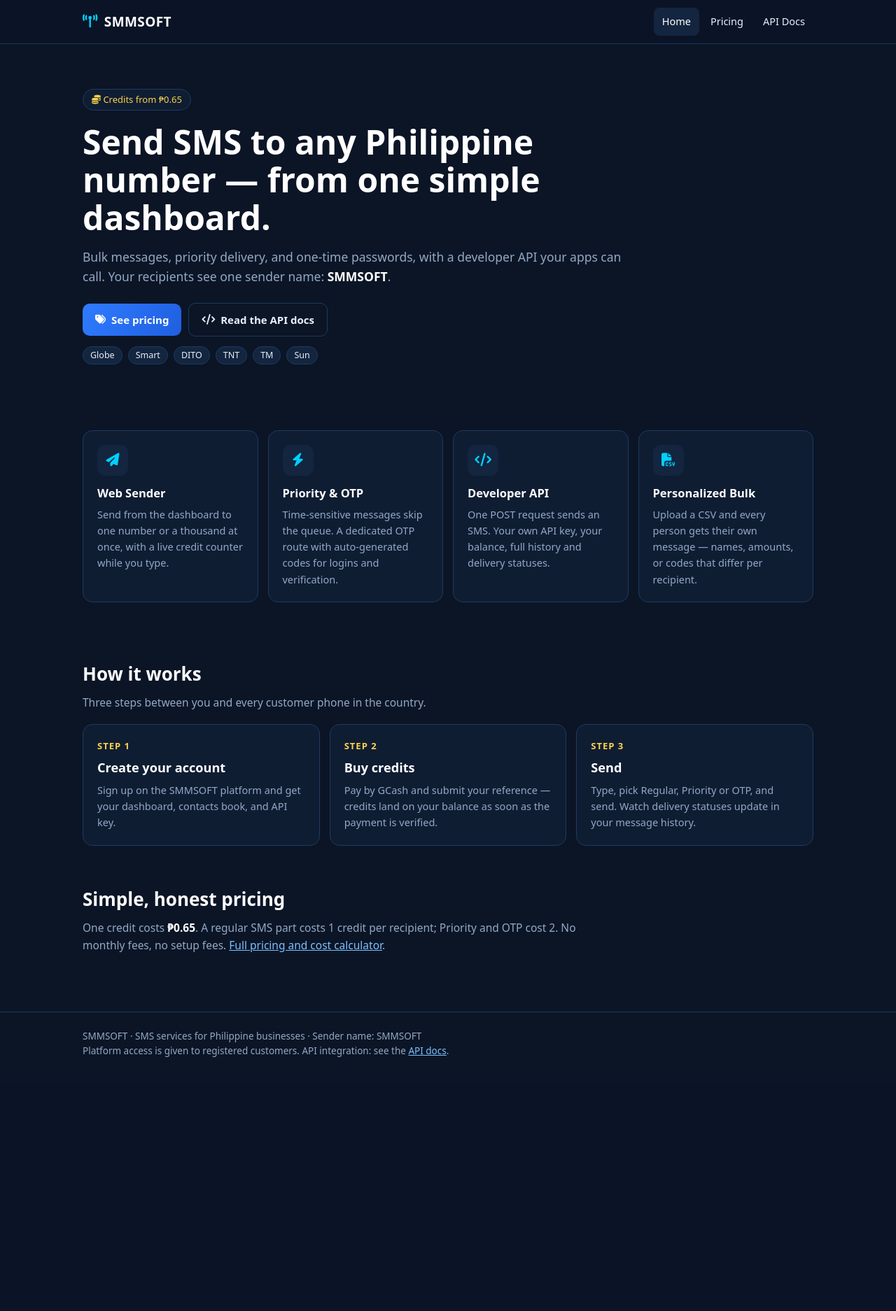
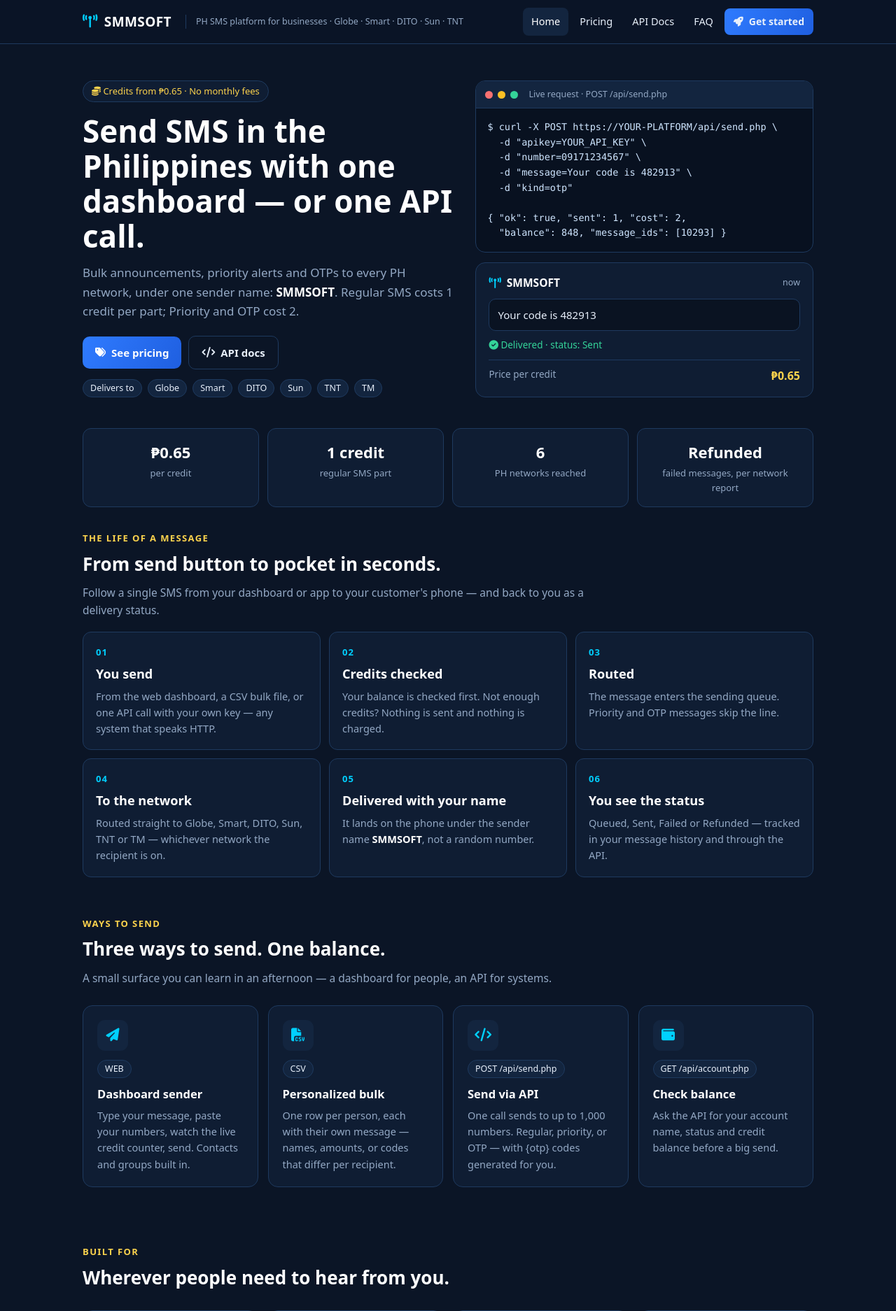
Before and after one commit to stevenjoetolloreyes/smmsoft-website, a PHP site: page / in a window 1280 px wide. Shown: the top 1874 px of the page at 70% size. Before the commit the page ends 1511 px from the top, so only its background shows below. Run offline with PHP 8.4, Linux system fonts and the light colour scheme.

Commit message:
Redesign front page in UniSMS-style layout: new header, hero with live code panel and phone card, stats, message journey, endpoints, built-for, FAQ; matching header on Pricing and API pages

```diff
--- a/api.html
+++ b/api.html
@@ -11,11 +11,14 @@
 <body>
 <header class="site"><div class="wrap nav">
   <a class="brand" href="index.html"><i class="fa-solid fa-tower-broadcast"></i> SMMSOFT</a>
+  <span class="brandsub">PH SMS platform for businesses · Globe · Smart · DITO · Sun · TNT</span>
   <button id="navToggle" aria-label="Menu"><i class="fa-solid fa-bars"></i></button>
   <nav class="links" id="navLinks">
     <a href="index.html">Home</a>
     <a href="pricing.html">Pricing</a>
     <a href="api.html" class="on">API Docs</a>
+      <a href="index.html#faq">FAQ</a>
+    <a class="btn small" href="pricing.html"><i class="fa-solid fa-rocket"></i> Get started</a>
   </nav>
 </div></header>
 
--- a/assets/style.css
+++ b/assets/style.css
@@ -56,3 +56,44 @@ footer.site{border-top:1px solid var(--line);margin-top:36px;padding:24px 0 34px
   nav.links.open{display:flex}
   .hero{padding:40px 0 24px}
 }
+
+/* UniSMS-style front page components */
+.brandsub{color:var(--mut);font-size:12.5px;border-left:1px solid var(--line);padding-left:14px;margin-left:2px}
+@media (max-width:900px){.brandsub{display:none}}
+.hero2{display:grid;grid-template-columns:1.05fr .95fr;gap:28px;align-items:center;padding:52px 0 34px}
+.hero2 h1{font-size:clamp(29px,4.6vw,44px);line-height:1.14;color:#fff;margin:16px 0 14px}
+.hero2 p{color:var(--mut);font-size:17px;margin:0 0 22px}
+.hero2 .tag{display:inline-block;border:1px solid var(--line);background:var(--panel);border-radius:999px;padding:4px 12px;font-size:13px;color:var(--gold)}
+.hero-demo{display:flex;flex-direction:column;gap:14px}
+.codepanel{background:#081120;border:1px solid var(--line);border-radius:14px;overflow:hidden}
+.cp-head{display:flex;align-items:center;gap:7px;background:var(--panel2);padding:9px 13px;border-bottom:1px solid var(--line)}
+.dot{width:11px;height:11px;border-radius:50%}
+.dot.r{background:#f87171}.dot.y{background:#fbbf24}.dot.g{background:#34d399}
+.cp-title{margin-left:8px;font-size:12.5px;color:var(--mut)}
+.codepanel pre{border:none;border-radius:0;margin:0;background:transparent}
+.phone{background:var(--panel);border:1px solid var(--line);border-radius:14px;padding:16px 18px}
+.ph-head{font-weight:700;color:#fff;display:flex;gap:8px;align-items:center}
+.ph-head i{color:var(--acc2)}
+.ph-head span{margin-left:auto;color:var(--mut);font-weight:400;font-size:12.5px}
+.ph-msg{background:#0a1322;border:1px solid var(--line);border-radius:10px;padding:10px 12px;margin:10px 0;font-size:15px}
+.ph-meta{color:var(--ok);font-size:13.5px}
+.ph-price{margin-top:10px;border-top:1px solid var(--line);padding-top:10px;color:var(--mut);font-size:13.5px;display:flex;justify-content:space-between}
+.ph-price b{color:var(--gold);font-size:16px}
+.stats{display:grid;grid-template-columns:repeat(auto-fit,minmax(160px,1fr));gap:12px;padding:10px 0 6px}
+.stat{background:var(--panel);border:1px solid var(--line);border-radius:12px;padding:16px;text-align:center}
+.stat .sv{font-size:22px;font-weight:800;color:#fff}
+.stat .sk{color:var(--mut);font-size:13px;margin-top:2px}
+.kick{color:var(--gold);font-size:13px;font-weight:700;letter-spacing:1.4px;text-transform:uppercase;margin:0 0 6px}
+.journey{display:grid;grid-template-columns:repeat(auto-fit,minmax(300px,1fr));gap:12px}
+.jstep{background:var(--panel);border:1px solid var(--line);border-radius:12px;padding:18px}
+.jstep .jn{color:var(--acc2);font-weight:800;font-size:13px;letter-spacing:1px}
+.jstep h3{color:#fff;margin:6px 0}
+.jstep p{color:var(--mut);margin:0;font-size:14.5px}
+.faq{background:var(--panel);border:1px solid var(--line);border-radius:12px;padding:4px 18px;margin-bottom:10px}
+.faq summary{cursor:pointer;color:#fff;font-weight:600;padding:12px 0;list-style:none}
+.faq summary::-webkit-details-marker{display:none}
+.faq p{color:var(--mut);margin:0 0 14px;font-size:14.5px}
+.ctaband{text-align:center;background:linear-gradient(140deg,var(--panel2),var(--panel));border:1px solid var(--line);border-radius:16px;padding:38px 22px;margin:14px 0 6px}
+.ctaband h2{color:#fff;font-size:28px;margin:0 0 8px}
+.ctaband p{color:var(--mut);max-width:560px;margin:0 auto 20px}
+@media (max-width:860px){.hero2{grid-template-columns:1fr;padding:36px 0 22px}}
--- a/index.html
+++ b/index.html
@@ -3,74 +3,171 @@
 <head>
 <meta charset="UTF-8">
 <meta name="viewport" content="width=device-width, initial-scale=1.0">
-<title>SMMSOFT — SMS for Philippine Businesses</title>
-<meta name="description" content="SMMSOFT lets Philippine businesses send bulk SMS, priority messages and OTP from one dashboard or a simple API. Sender name: SMMSOFT. Credits from ₱0.65.">
+<title>SMMSOFT — SMS for Philippine Businesses: Bulk & OTP from ₱0.65</title>
+<meta name="description" content="SMMSOFT sends bulk SMS, priority messages and OTPs to Globe, Smart, DITO, Sun and TNT from one dashboard or a simple API. Sender name: SMMSOFT. Credits from ₱0.65.">
 <link rel="stylesheet" href="https://cdnjs.cloudflare.com/ajax/libs/font-awesome/6.5.2/css/all.min.css">
 <link rel="stylesheet" href="assets/style.css">
 </head>
 <body>
 <header class="site"><div class="wrap nav">
   <a class="brand" href="index.html"><i class="fa-solid fa-tower-broadcast"></i> SMMSOFT</a>
+  <span class="brandsub">PH SMS platform for businesses · Globe · Smart · DITO · Sun · TNT</span>
   <button id="navToggle" aria-label="Menu"><i class="fa-solid fa-bars"></i></button>
   <nav class="links" id="navLinks">
     <a href="index.html" class="on">Home</a>
     <a href="pricing.html">Pricing</a>
     <a href="api.html">API Docs</a>
+    <a href="#faq">FAQ</a>
+    <a class="btn small" href="pricing.html"><i class="fa-solid fa-rocket"></i> Get started</a>
   </nav>
 </div></header>
 
 <main class="wrap">
-  <section class="hero">
-    <span class="tag"><i class="fa-solid fa-coins"></i> Credits from ₱0.65</span>
-    <h1>Send SMS to any Philippine number — from one simple dashboard.</h1>
-    <p>Bulk messages, priority delivery, and one-time passwords, with a developer API your apps can call.
-       Your recipients see one sender name: <b style="color:#fff">SMMSOFT</b>.</p>
-    <div class="rowflex">
-      <a class="btn" href="pricing.html"><i class="fa-solid fa-tags"></i> See pricing</a>
-      <a class="btn ghost" href="api.html"><i class="fa-solid fa-code"></i> Read the API docs</a>
+  <section class="hero2">
+    <div class="hero-copy">
+      <span class="tag"><i class="fa-solid fa-coins"></i> Credits from ₱0.65 · No monthly fees</span>
+      <h1>Send SMS in the Philippines with one dashboard — or one API call.</h1>
+      <p>Bulk announcements, priority alerts and OTPs to every PH network, under one sender name: <b style="color:#fff">SMMSOFT</b>.
+         Regular SMS costs 1 credit per part; Priority and OTP cost 2.</p>
+      <div class="rowflex">
+        <a class="btn" href="pricing.html"><i class="fa-solid fa-tags"></i> See pricing</a>
+        <a class="btn ghost" href="api.html"><i class="fa-solid fa-code"></i> API docs</a>
+      </div>
+      <div class="networks">
+        <span class="pill">Delivers to</span><span class="pill">Globe</span><span class="pill">Smart</span><span class="pill">DITO</span><span class="pill">Sun</span><span class="pill">TNT</span><span class="pill">TM</span>
+      </div>
     </div>
-    <div class="networks">
-      <span class="pill">Globe</span><span class="pill">Smart</span><span class="pill">DITO</span>
-      <span class="pill">TNT</span><span class="pill">TM</span><span class="pill">Sun</span>
+    <div class="hero-demo">
+      <div class="codepanel">
+        <div class="cp-head"><span class="dot r"></span><span class="dot y"></span><span class="dot g"></span><span class="cp-title">Live request · POST /api/send.php</span></div>
+<pre class="mono">$ curl -X POST https://YOUR-PLATFORM/api/send.php \
+  -d "apikey=YOUR_API_KEY" \
+  -d "number=09171234567" \
+  -d "message=Your code is 482913" \
+  -d "kind=otp"
+
+{ "ok": true, "sent": 1, "cost": 2,
+  "balance": 848, "message_ids": [10293] }</pre>
+      </div>
+      <div class="phone">
+        <div class="ph-head"><i class="fa-solid fa-tower-broadcast"></i> SMMSOFT <span>now</span></div>
+        <div class="ph-msg">Your code is 482913</div>
+        <div class="ph-meta"><i class="fa-solid fa-circle-check"></i> Delivered · status: Sent</div>
+        <div class="ph-price">Price per credit <b>₱0.65</b></div>
+      </div>
+    </div>
+  </section>
+
+  <section class="stats">
+    <div class="stat"><div class="sv">₱0.65</div><div class="sk">per credit</div></div>
+    <div class="stat"><div class="sv">1 credit</div><div class="sk">regular SMS part</div></div>
+    <div class="stat"><div class="sv">6</div><div class="sk">PH networks reached</div></div>
+    <div class="stat"><div class="sv">Refunded</div><div class="sk">failed messages, per network report</div></div>
+  </section>
+
+  <section>
+    <p class="kick">The life of a message</p>
+    <h2 class="sec">From send button to pocket in seconds.</h2>
+    <p class="lead">Follow a single SMS from your dashboard or app to your customer's phone — and back to you as a delivery status.</p>
+    <div class="journey">
+      <div class="jstep"><div class="jn">01</div><h3>You send</h3><p>From the web dashboard, a CSV bulk file, or one API call with your own key — any system that speaks HTTP.</p></div>
+      <div class="jstep"><div class="jn">02</div><h3>Credits checked</h3><p>Your balance is checked first. Not enough credits? Nothing is sent and nothing is charged.</p></div>
+      <div class="jstep"><div class="jn">03</div><h3>Routed</h3><p>The message enters the sending queue. Priority and OTP messages skip the line.</p></div>
+      <div class="jstep"><div class="jn">04</div><h3>To the network</h3><p>Routed straight to Globe, Smart, DITO, Sun, TNT or TM — whichever network the recipient is on.</p></div>
+      <div class="jstep"><div class="jn">05</div><h3>Delivered with your name</h3><p>It lands on the phone under the sender name <b style="color:#fff">SMMSOFT</b>, not a random number.</p></div>
+      <div class="jstep"><div class="jn">06</div><h3>You see the status</h3><p>Queued, Sent, Failed or Refunded — tracked in your message history and through the API.</p></div>
     </div>
   </section>
 
   <section>
+    <p class="kick">Ways to send</p>
+    <h2 class="sec">Three ways to send. One balance.</h2>
+    <p class="lead">A small surface you can learn in an afternoon — a dashboard for people, an API for systems.</p>
     <div class="grid">
       <div class="card"><div class="ic"><i class="fa-solid fa-paper-plane"></i></div>
-        <h3>Web Sender</h3><p>Send from the dashboard to one number or a thousand at once, with a live credit counter while you type.</p></div>
-      <div class="card"><div class="ic"><i class="fa-solid fa-bolt"></i></div>
-        <h3>Priority &amp; OTP</h3><p>Time-sensitive messages skip the queue. A dedicated OTP route with auto-generated codes for logins and verification.</p></div>
+        <span class="pill">WEB</span><h3 style="margin-top:10px">Dashboard sender</h3>
+        <p>Type your message, paste your numbers, watch the live credit counter, send. Contacts and groups built in.</p></div>
+      <div class="card"><div class="ic"><i class="fa-solid fa-file-csv"></i></div>
+        <span class="pill">CSV</span><h3 style="margin-top:10px">Personalized bulk</h3>
+        <p>One row per person, each with their own message — names, amounts, or codes that differ per recipient.</p></div>
       <div class="card"><div class="ic"><i class="fa-solid fa-code"></i></div>
-        <h3>Developer API</h3><p>One POST request sends an SMS. Your own API key, your balance, full history and delivery statuses.</p></div>
-      <div class="card"><div class="ic"><i class="fa-solid fa-file-csv"></i></div>
-        <h3>Personalized Bulk</h3><p>Upload a CSV and every person gets their own message — names, amounts, or codes that differ per recipient.</p></div>
+        <span class="pill">POST /api/send.php</span><h3 style="margin-top:10px">Send via API</h3>
+        <p>One call sends to up to 1,000 numbers. Regular, priority, or OTP — with {otp} codes generated for you.</p></div>
+      <div class="card"><div class="ic"><i class="fa-solid fa-wallet"></i></div>
+        <span class="pill">GET /api/account.php</span><h3 style="margin-top:10px">Check balance</h3>
+        <p>Ask the API for your account name, status and credit balance before a big send.</p></div>
     </div>
   </section>
 
   <section>
-    <h2 class="sec">How it works</h2>
-    <p class="lead">Three steps between you and every customer phone in the country.</p>
-    <div class="steps">
-      <div class="step"><div class="n">STEP 1</div><h3>Create your account</h3>
-        <p>Sign up on the SMMSOFT platform and get your dashboard, contacts book, and API key.</p></div>
-      <div class="step"><div class="n">STEP 2</div><h3>Buy credits</h3>
-        <p>Pay by GCash and submit your reference — credits land on your balance as soon as the payment is verified.</p></div>
-      <div class="step"><div class="n">STEP 3</div><h3>Send</h3>
-        <p>Type, pick Regular, Priority or OTP, and send. Watch delivery statuses update in your message history.</p></div>
+    <p class="kick">Built for</p>
+    <h2 class="sec">Wherever people need to hear from you.</h2>
+    <div class="grid">
+      <div class="card"><div class="ic"><i class="fa-solid fa-landmark"></i></div><h3>Barangays &amp; LGUs</h3>
+        <p>Public advisories and announcements, meeting and vaccination reminders, emergency alerts to residents.</p></div>
+      <div class="card"><div class="ic"><i class="fa-solid fa-graduation-cap"></i></div><h3>Schools</h3>
+        <p>Grade and attendance notices, class suspensions, tuition reminders to parents and students.</p></div>
+      <div class="card"><div class="ic"><i class="fa-solid fa-cart-shopping"></i></div><h3>Online sellers</h3>
+        <p>Order and shipping updates, pickup notices, promo alerts, and OTPs for account security.</p></div>
+      <div class="card"><div class="ic"><i class="fa-solid fa-stethoscope"></i></div><h3>Clinics</h3>
+        <p>Appointment confirmations and reminders, laboratory result notifications, follow-up care messages.</p></div>
+      <div class="card"><div class="ic"><i class="fa-solid fa-store"></i></div><h3>Retail &amp; branches</h3>
+        <p>Flash sale alerts, reservation and pickup notices, loyalty messages that bring shoppers back.</p></div>
+      <div class="card"><div class="ic"><i class="fa-solid fa-truck-fast"></i></div><h3>Logistics</h3>
+        <p>Parcel status updates, delivery-day notices, driver dispatch messages to customers.</p></div>
     </div>
   </section>
 
   <section>
-    <h2 class="sec">Simple, honest pricing</h2>
-    <p class="lead">One credit costs <b style="color:#fff">₱0.65</b>. A regular SMS part costs 1 credit per recipient;
-       Priority and OTP cost 2. No monthly fees, no setup fees. <a href="pricing.html">Full pricing and cost calculator</a>.</p>
+    <p class="kick">Pricing</p>
+    <h2 class="sec">One price. No surprises.</h2>
+    <p class="lead">Credits cost <b style="color:#fff">₱0.65</b> each. A regular SMS part costs 1 credit per recipient;
+       Priority and OTP cost 2. Top up by GCash, submit your reference, and credits land once your payment is verified.
+       <a href="pricing.html">Full pricing with a cost calculator</a>.</p>
+    <div class="panel">
+      <h3 style="color:#fff;margin-top:0">Everything included in every account</h3>
+      <table>
+        <tr><td>Web dashboard sender</td><td>Included</td><td>Contacts &amp; groups</td><td>Included</td></tr>
+        <tr><td>Personalized CSV bulk</td><td>Included</td><td>Own API key</td><td>Included</td></tr>
+        <tr><td>Message history &amp; statuses</td><td>Included</td><td>Sender name</td><td>SMMSOFT</td></tr>
+        <tr><td>Setup fees</td><td>None</td><td>Monthly fees</td><td>None</td></tr>
+        <tr><td>Minimum top-up</td><td>10 credits</td><td>Failed messages</td><td>Refunded per network report</td></tr>
+      </table>
+    </div>
+  </section>
+
+  <section id="faq">
+    <p class="kick">FAQ</p>
+    <h2 class="sec">Questions, answered.</h2>
+    <details class="faq"><summary>How much does one SMS cost?</summary>
+      <p>Credits cost ₱0.65 each. A regular message of up to 160 characters costs 1 credit per recipient. Priority and OTP messages cost 2 credits per part. Longer messages split into parts of 153 characters and are charged per part.</p></details>
+    <details class="faq"><summary>What name appears on my customers' phones?</summary>
+      <p>Every message arrives under the sender name SMMSOFT — never a random mobile number — on Globe, Smart, DITO, Sun, TNT and TM.</p></details>
+    <details class="faq"><summary>How do I buy credits?</summary>
+      <p>From your platform Credits page: pay by GCash, then submit the amount and your payment reference number. Credits are added to your balance as soon as the payment is verified.</p></details>
+    <details class="faq"><summary>Am I charged for failed messages?</summary>
+      <p>No. When the network reports a message as failed, its credits are refunded to your balance.</p></details>
+    <details class="faq"><summary>Can I send OTPs?</summary>
+      <p>Yes. Use the OTP message type in the dashboard, or kind=otp in the API. Write {otp} in your message and a code is generated for you — or pass your own code.</p></details>
+    <details class="faq"><summary>What phone number format should I use?</summary>
+      <p>Philippine mobile numbers in 09xxxxxxxxx format. In the API you can send to one number or up to 1,000 numbers in a single call, separated by commas.</p></details>
+    <details class="faq"><summary>Do I need to be a developer to use SMMSOFT?</summary>
+      <p>No. The web dashboard handles sending, contacts, and history with no code at all. The API is there when your own system needs to send automatically.</p></details>
+  </section>
+
+  <section class="ctaband">
+    <h2>Ship your first message today.</h2>
+    <p>Create an account on the SMMSOFT platform, buy credits, and send — from the dashboard or straight from your code.</p>
+    <div class="rowflex" style="justify-content:center">
+      <a class="btn" href="pricing.html"><i class="fa-solid fa-rocket"></i> See pricing</a>
+      <a class="btn ghost" href="api.html"><i class="fa-solid fa-code"></i> Read the API docs</a>
+    </div>
   </section>
 </main>
 
 <footer class="site"><div class="wrap">
   SMMSOFT · SMS services for Philippine businesses · Sender name: SMMSOFT<br>
-  Platform access is given to registered customers. API integration: see the <a href="api.html">API docs</a>.
+  Platform access is given to registered customers. Developers: see the <a href="api.html">API docs</a>.
 </div></footer>
 <script src="assets/app.js"></script>
 </body>
--- a/pricing.html
+++ b/pricing.html
@@ -11,11 +11,14 @@
 <body>
 <header class="site"><div class="wrap nav">
   <a class="brand" href="index.html"><i class="fa-solid fa-tower-broadcast"></i> SMMSOFT</a>
+  <span class="brandsub">PH SMS platform for businesses · Globe · Smart · DITO · Sun · TNT</span>
   <button id="navToggle" aria-label="Menu"><i class="fa-solid fa-bars"></i></button>
   <nav class="links" id="navLinks">
     <a href="index.html">Home</a>
     <a href="pricing.html" class="on">Pricing</a>
     <a href="api.html">API Docs</a>
+      <a href="index.html#faq">FAQ</a>
+    <a class="btn small" href="pricing.html"><i class="fa-solid fa-rocket"></i> Get started</a>
   </nav>
 </div></header>
 
```
